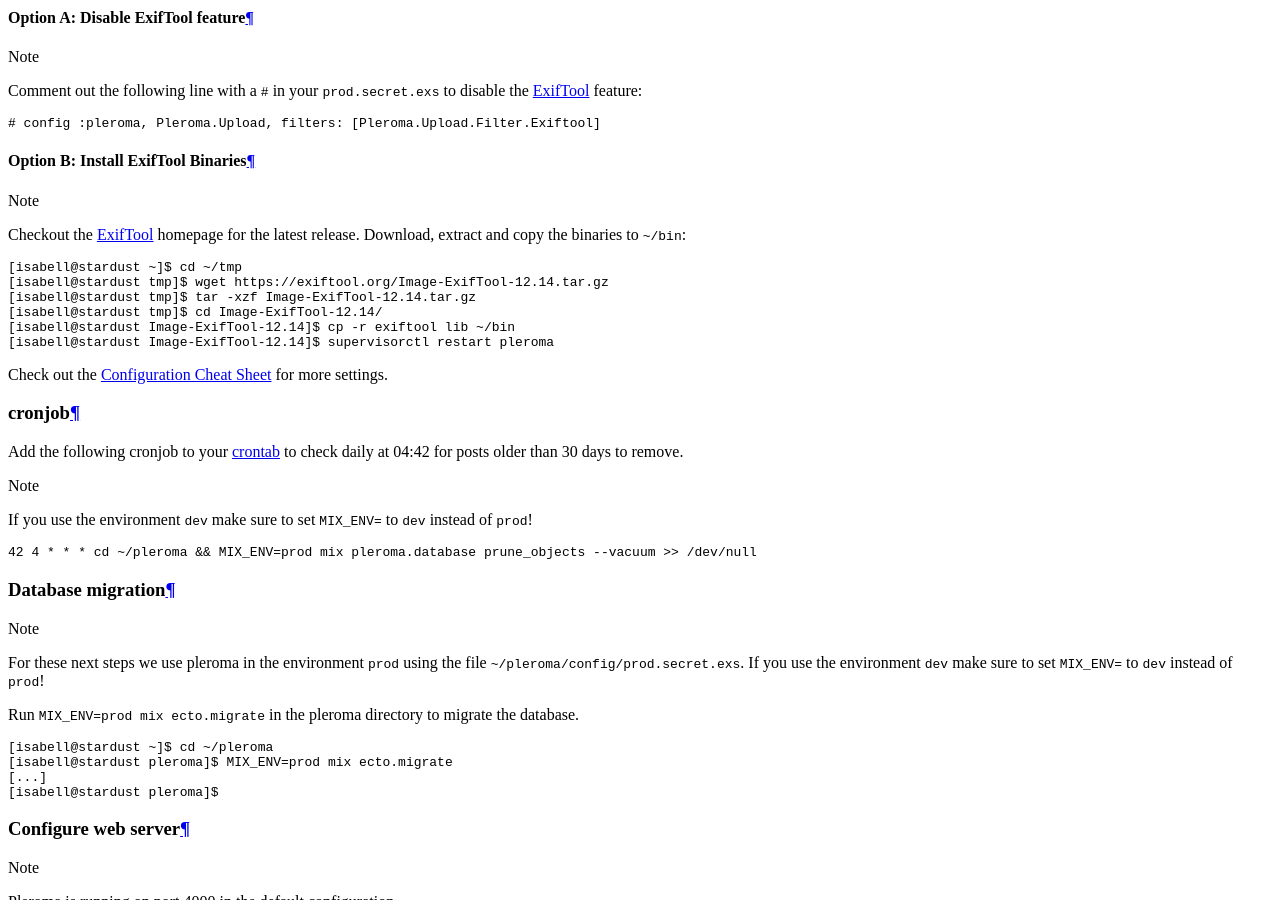
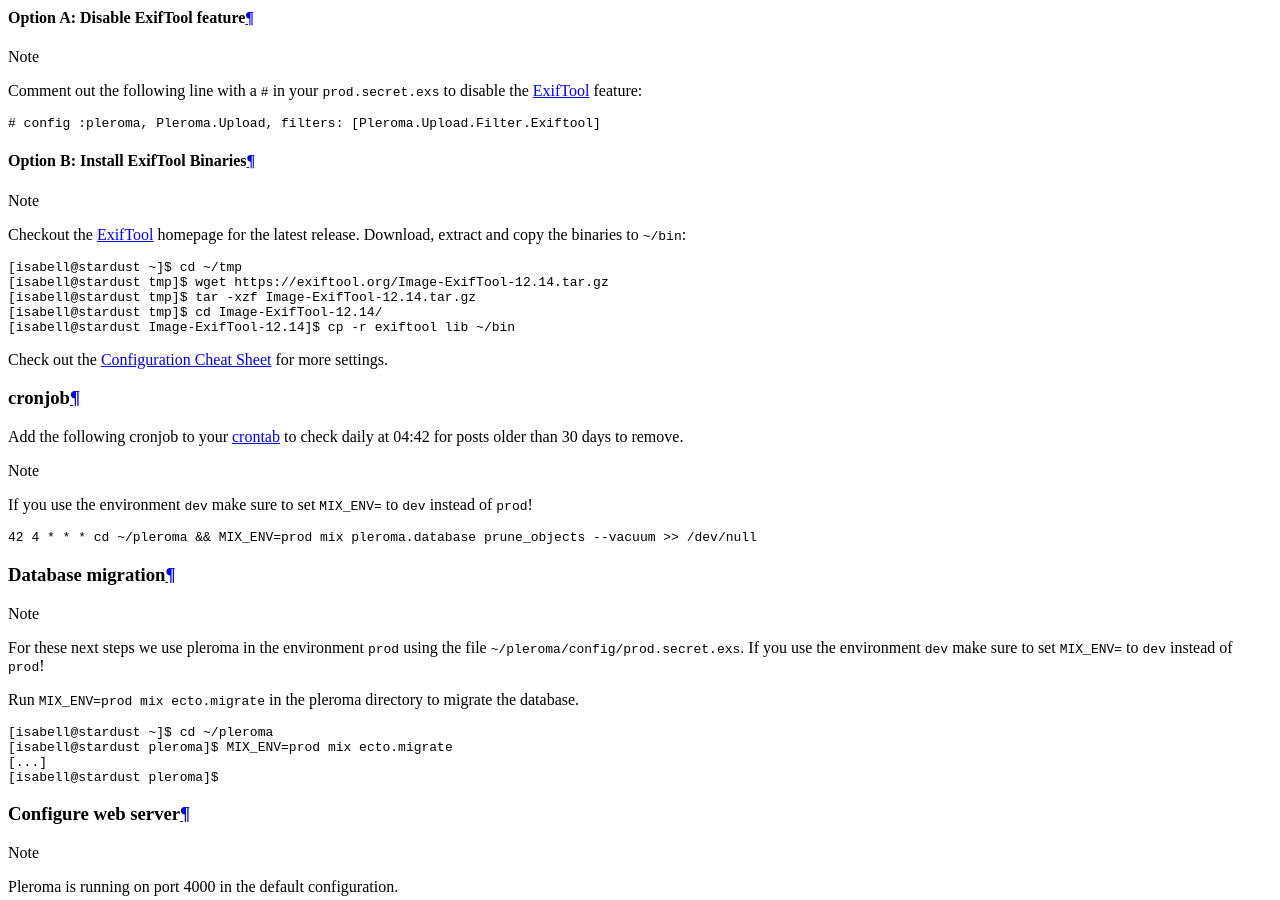
Before and after one commit to Uberspace/lab, a Sphinx documentation site: the page built from source/guide_pleroma.rst, in a window 1280 px wide and 900 px high, scrolled down 6878 px. Built offline with Sphinx 7.4.7 and the Read the Docs theme 2.0.0, drawn with Linux system fonts in a browser that asks for light colours.

Commit message:
removes one line too much

```diff
--- a/source/guide_pleroma.rst
+++ b/source/guide_pleroma.rst
@@ -220,7 +220,6 @@
  [isabell@stardust tmp]$ tar -xzf Image-ExifTool-12.14.tar.gz
  [isabell@stardust tmp]$ cd Image-ExifTool-12.14/
  [isabell@stardust Image-ExifTool-12.14]$ cp -r exiftool lib ~/bin
- [isabell@stardust Image-ExifTool-12.14]$ supervisorctl restart pleroma
 
 Check out the `Configuration Cheat Sheet`_ for more settings.
 
```
